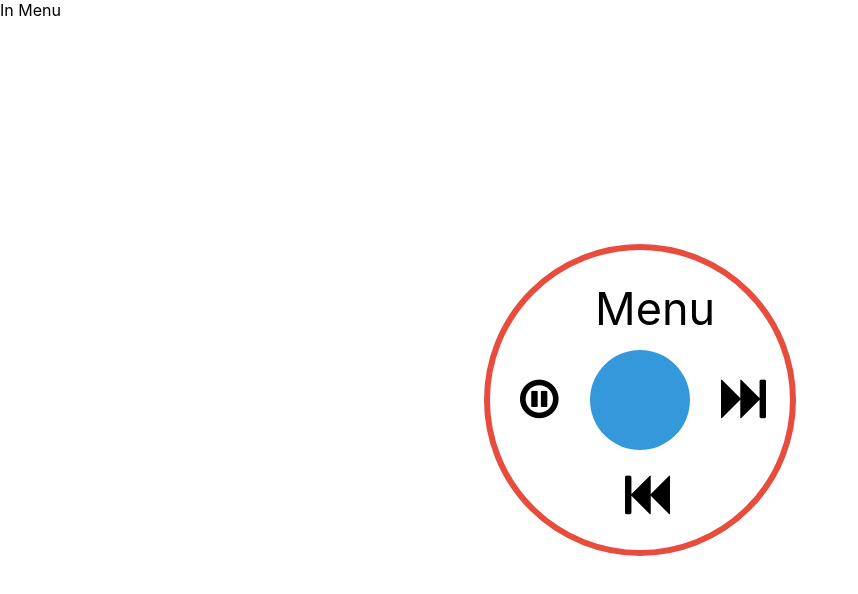
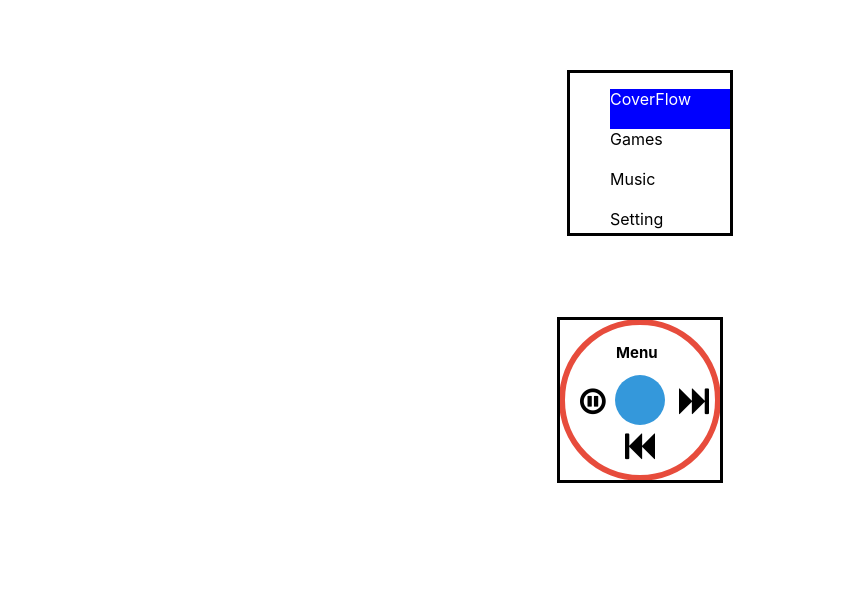
Before and after one commit to Ambika4/iPod, a React (Create React App) app in the folder ipod/: page / in a window 1280 px wide. Shown: the top 594 px of the page, without its empty margins (0-858 px from the left). Built offline with nearby package versions, Linux system fonts and the light colour scheme.

Commit message:
added list

```diff
--- a/ipod/src/Menu/Menu.js
+++ b/ipod/src/Menu/Menu.js
@@ -1,9 +1,15 @@
 import React from 'react';
-
+import styles from './menu.module.css';
+import 'font-awesome/css/font-awesome.min.css';
 const Menu=()=>{
    return(
-       <div className="menu">
-       In Menu
+       <div className={styles.square}>
+        <ul >
+            <li className={styles.active}>CoverFlow</li>
+            <li>Games</li>
+            <li>Music</li>
+            <li>Setting</li>
+        </ul>
 
        </div>
    )
--- /dev/null
+++ b/ipod/src/Menu/menu.module.css
@@ -0,0 +1,19 @@
+.square{
+    border-style: solid;
+    height: 160px;
+    width:160px;
+    position:absolute;
+    left:567px;
+    top:70px;
+
+}
+.square ul li{
+    padding-bottom: 20px;
+    list-style: none;
+    margin-left: 0px;
+    padding-left: 0px;
+}
+.active{
+    background-color:blue;
+    color: white;
+}
--- a/ipod/src/Wheel/wheel.js
+++ b/ipod/src/Wheel/wheel.js
@@ -20,13 +20,13 @@ const Wheel=()=>{
 
   }
    return(
-       <div onClick={rotatewheel}className="wheel-square"id="wheel-square-id">
+       <div onClick={rotatewheel}className={styles.square}id="wheel-square-id">
 
         <div className={styles.toggle}></div>
         <div id="rotatable">
         <div  className={styles.menu}>
-        <div>Menu</div>
-        <div><i className="fa fa-fast-forward" aria-hidden="true"></i></div>
+        <div><b>Menu</b></div>
+        <div><i  className ="fa fa-fast-forward"  aria-hidden="true"></i></div>
         <div><i className="fa fa-fast-backward" aria-hidden="true"></i></div>
         <div><i className="fa fa-pause-circle-o" aria-hidden="true"></i></div>
 
--- a/ipod/src/Wheel/wheel.module.css
+++ b/ipod/src/Wheel/wheel.module.css
@@ -1,7 +1,21 @@
+.square{
+    border-style: solid;
+    height: 160px;
+    width:160px;
+    position:absolute;
+    position:absolute;
+    top:0;
+    bottom: 0;
+    left:0;
+    right:0;
+    margin:auto;
+    text-align:center;
+
+}
 .toggle{
 background: #3498db;
-height: 100px;
-width:100px;
+height: 50px;
+width:50px;
 position:absolute;
 top:0;
 bottom: 0;
@@ -15,8 +29,8 @@ cursor: pointer;
 
 .menu{
     background: white;
-    height:100px;
-    width:100px;
+    height:50px;
+    width:50px;
     border-radius:50% ;
     transform: scale(3);
     position: absolute;
@@ -36,23 +50,24 @@ cursor: pointer;
     font-size: 15px;
     color:black;
     transition: 0.4s;
+    font-size: 5px;
 
 }
 .menu div:nth-child(1){
-    top: 10px;
-    left:35px;
+    top: 6px;
+    left:17px;
 }
 .menu div:nth-child(2){
-    top: 40px;
-    left:77px;
+    top: 20px;
+    left:38px;
 }
 .menu div:nth-child(3){
-    top: 72px;
-    left:45px;
+    top: 35px;
+    left:20px;
 }
 .menu div:nth-child(4){
-    top: 40px;
-    left: 10px;
+    top: 20px;
+    left: 5px;
 }
 
 .interaction {
@@ -62,3 +77,6 @@ cursor: pointer;
     width: 100%;
     z-index: 1000;
   }
+  .menu div i {
+    font-size: 10px;
+}
```
Also changed, not shown: ipod/src/Menu/Menu.css (deleted).
